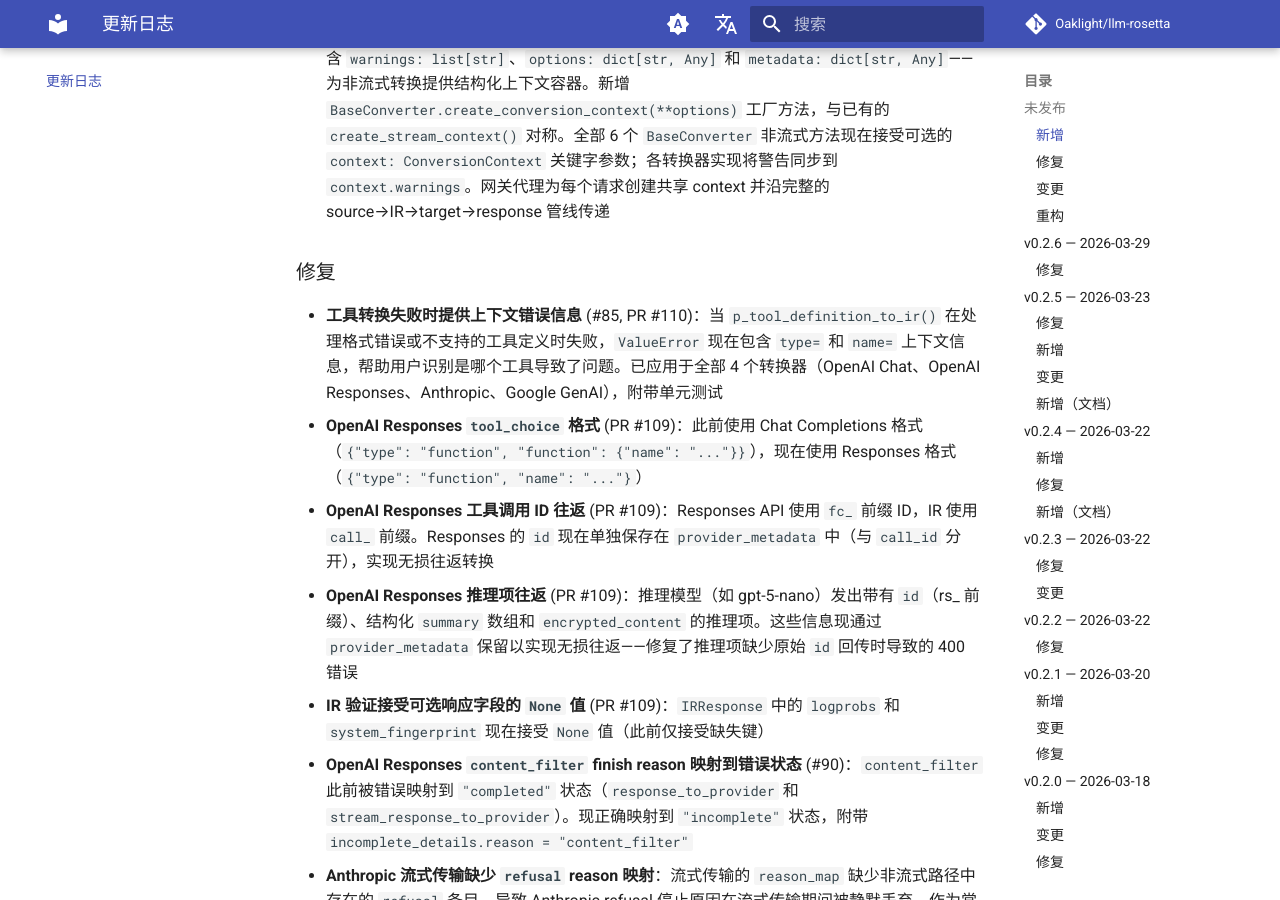
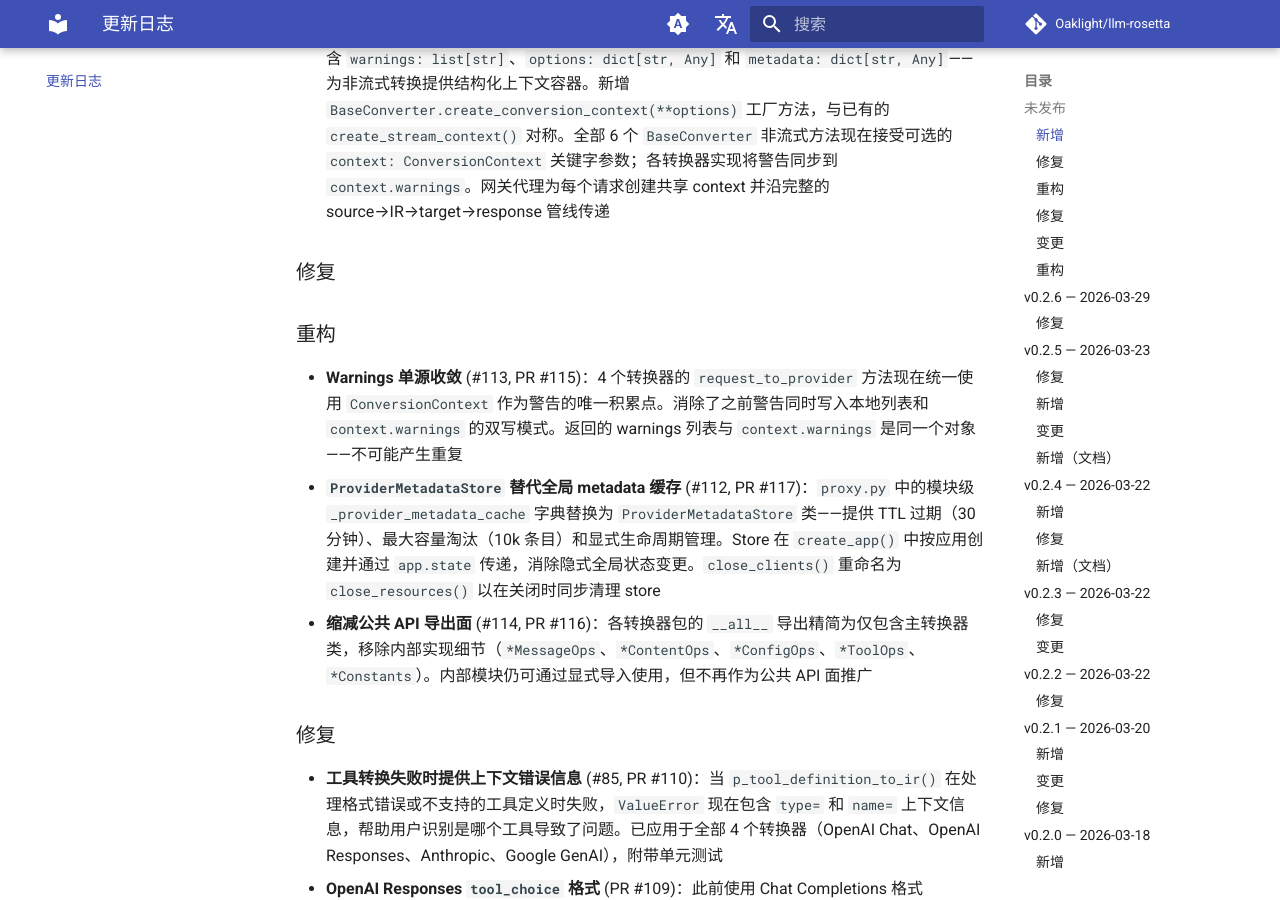
Before and after one commit to Oaklight/llm-rosetta, an MkDocs documentation site: the page built from docs/changelog.md, in a window 1280 px wide and 900 px high, scrolled down 1125 px. Built offline with MkDocs 1.6.1 and Material for MkDocs 9.7.7, drawn with Linux system fonts in a browser that asks for light colours; comment, search, counter and statistics services are not loaded.

Commit message:
docs: 补充 PR #115、#116、#117 的更新日志
- #115: warnings 单源收敛
- #116: 缩减公共 API 导出面
- #117: ProviderMetadataStore 替代全局 metadata 缓存

```diff
--- a/docs/changelog.md
+++ b/docs/changelog.md
@@ -19,6 +19,14 @@
 - **常量验证测试**：4 个 `test_constants.py` 文件中新增 39 个测试，验证所有 reason 映射值均为合法 IR finish reason、映射覆盖完整、事件类型常量格式正确、ID 生成产出正确格式
 - **Finish reason 映射测试覆盖**：38 个测试验证 reason 映射正确性，为常量重构提供安全网
 - **转换管线 `ConversionContext` 基类** (#106, PR #111)：新增 `ConversionContext` 数据类，包含 `warnings: list[str]`、`options: dict[str, Any]` 和 `metadata: dict[str, Any]`——为非流式转换提供结构化上下文容器。新增 `BaseConverter.create_conversion_context(**options)` 工厂方法，与已有的 `create_stream_context()` 对称。全部 6 个 `BaseConverter` 非流式方法现在接受可选的 `context: ConversionContext` 关键字参数；各转换器实现将警告同步到 `context.warnings`。网关代理为每个请求创建共享 context 并沿完整的 source→IR→target→response 管线传递
+
+### 修复
+
+### 重构
+
+- **Warnings 单源收敛** (#113, PR #115)：4 个转换器的 `request_to_provider` 方法现在统一使用 `ConversionContext` 作为警告的唯一积累点。消除了之前警告同时写入本地列表和 `context.warnings` 的双写模式。返回的 warnings 列表与 `context.warnings` 是同一个对象——不可能产生重复
+- **`ProviderMetadataStore` 替代全局 metadata 缓存** (#112, PR #117)：`proxy.py` 中的模块级 `_provider_metadata_cache` 字典替换为 `ProviderMetadataStore` 类——提供 TTL 过期（30 分钟）、最大容量淘汰（10k 条目）和显式生命周期管理。Store 在 `create_app()` 中按应用创建并通过 `app.state` 传递，消除隐式全局状态变更。`close_clients()` 重命名为 `close_resources()` 以在关闭时同步清理 store
+- **缩减公共 API 导出面** (#114, PR #116)：各转换器包的 `__all__` 导出精简为仅包含主转换器类，移除内部实现细节（`*MessageOps`、`*ContentOps`、`*ConfigOps`、`*ToolOps`、`*Constants`）。内部模块仍可通过显式导入使用，但不再作为公共 API 面推广
 
 ### 修复
 
```
